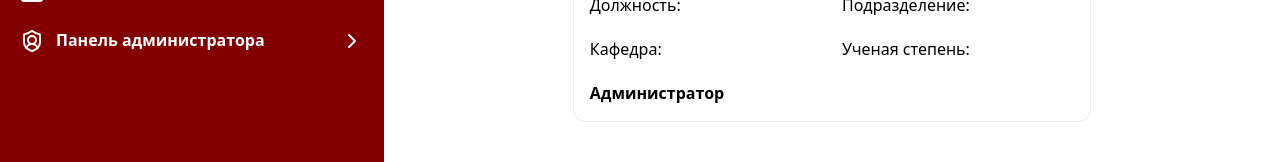
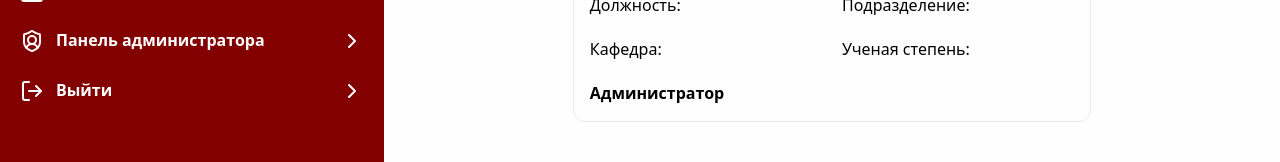
Before and after one commit to Vladdeek/uas, a React (Vite) app in the folder frontend/: page / in a window 1280 px wide. Shown: the part 578-740 px from the top of the page. Built offline with nearby package versions, Linux system fonts and the light colour scheme.

Commit message:
fix navigate

```diff
--- a/frontend/src/UI/pages/Auth.jsx
+++ b/frontend/src/UI/pages/Auth.jsx
@@ -49,6 +49,7 @@ const Auth = () => {
 		console.log(
 			`Успешная авторизация\n` + `Почта: ${email}\n` + `Пароль: ${password}`
 		)
+		navigate('/')
 	}
 	const handleRegData = () => {
 		const { day, month, year } = birthDate
@@ -68,6 +69,7 @@ const Auth = () => {
 				).padStart(2, '0')}.${year}\n` +
 				`Пол: ${gender}`
 		)
+		navigate('/')
 	}
 
 	return (
--- a/frontend/src/UI/pages/General.jsx
+++ b/frontend/src/UI/pages/General.jsx
@@ -7,8 +7,10 @@ import { useState } from 'react'
 import Profile from './chapters/Profile'
 import Applications from './chapters/Applications'
 import Report from './chapters/Report'
+import { useNavigate } from 'react-router-dom'
 
 const General = () => {
+	const navigate = useNavigate()
 	const [activeIndex, setActiveIndex] = useState(0)
 	const FullName = ['Рязанов', 'Владислав', 'Денисович']
 	const colors = [
@@ -181,6 +183,12 @@ const General = () => {
 						onClick={() => setActiveIndex(8)}
 					/>
 				)}
+				<SBChapter
+					icon_name='log-out.svg'
+					chapter_name='Выйти'
+					isActive={activeIndex === 9}
+					onClick={() => navigate('/auth')}
+				/>
 			</Sidebar>
 
 			<main className='ml-96 p-4'>{renderContent()}</main>
```
